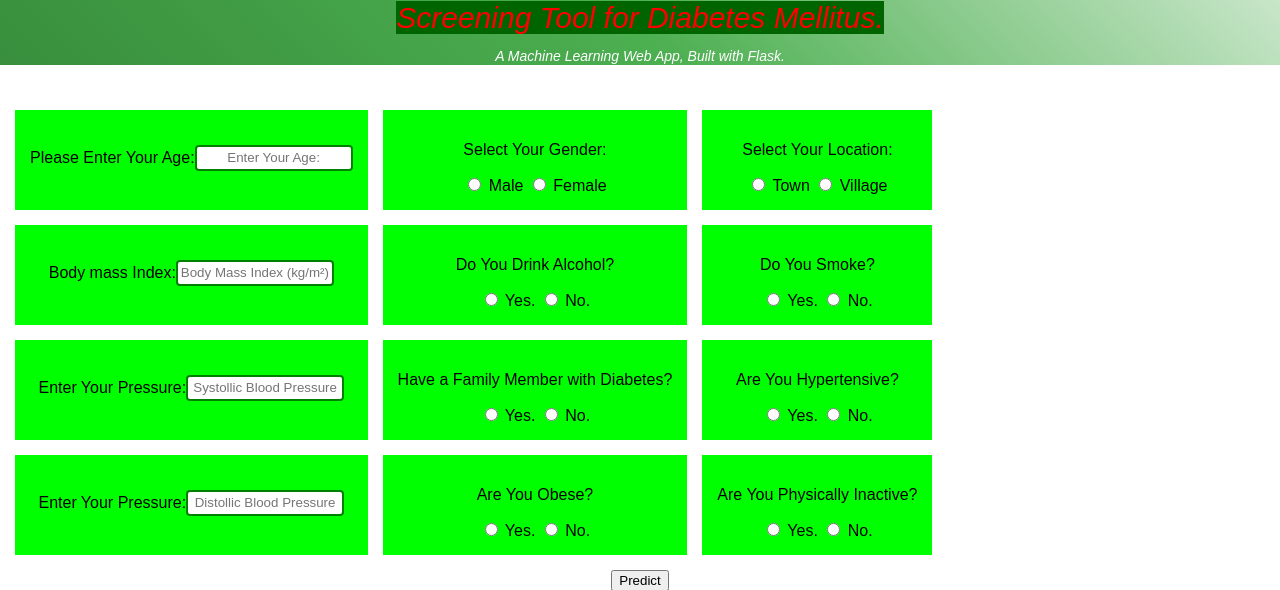
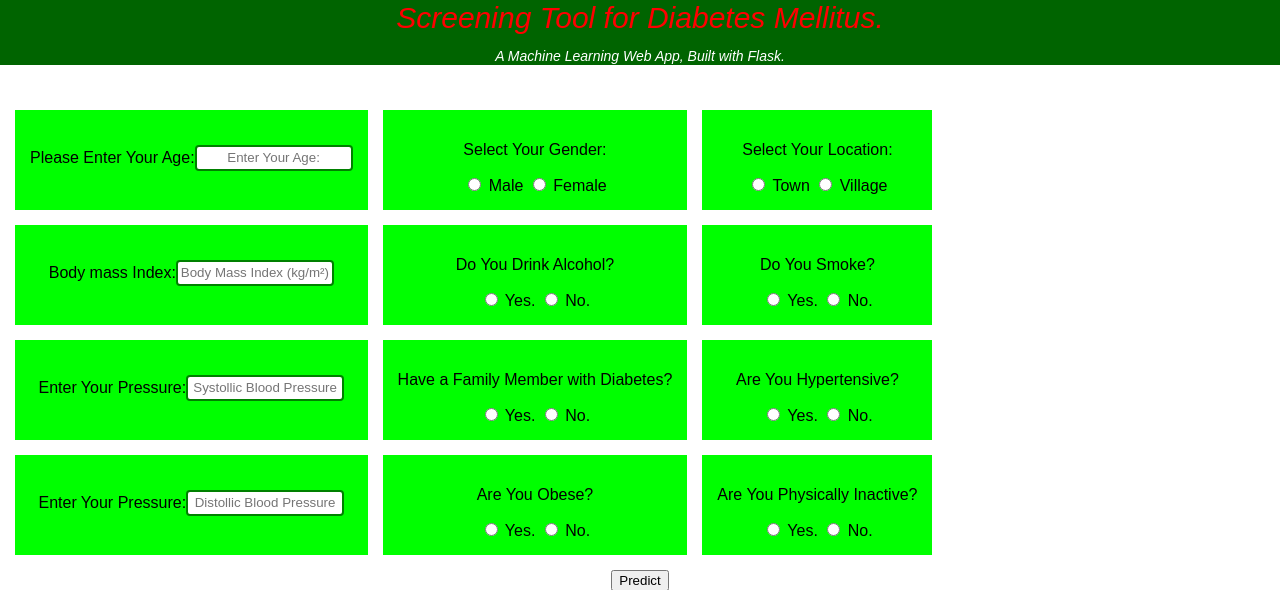
Before and after one commit to dbms-sema/Type-2-Diabetes, a Flask app: page / in a window 1280 px wide. Shown: the top 590 px of the page. Run offline with Flask 2, Linux system fonts and the light colour scheme; parts of the project's set-up code (start-up, migrations or seed data) failed here and were passed over; some libraries are stand-ins or nearby versions.

Commit message:
Update styles.css

```diff
--- a/static/styles.css
+++ b/static/styles.css
@@ -22,7 +22,8 @@ tr{
 .container{
     padding: 1px;
 	position: relative;
-	background: linear-gradient(45deg, #388E3C, #4CAF50, #C8E6C9);
+	/*background: linear-gradient(45deg, #388E3C, #4CAF50, #C8E6C9);*/
+	background-color:#006400;
 	background-size: 100% 100%;
 
 }
```
